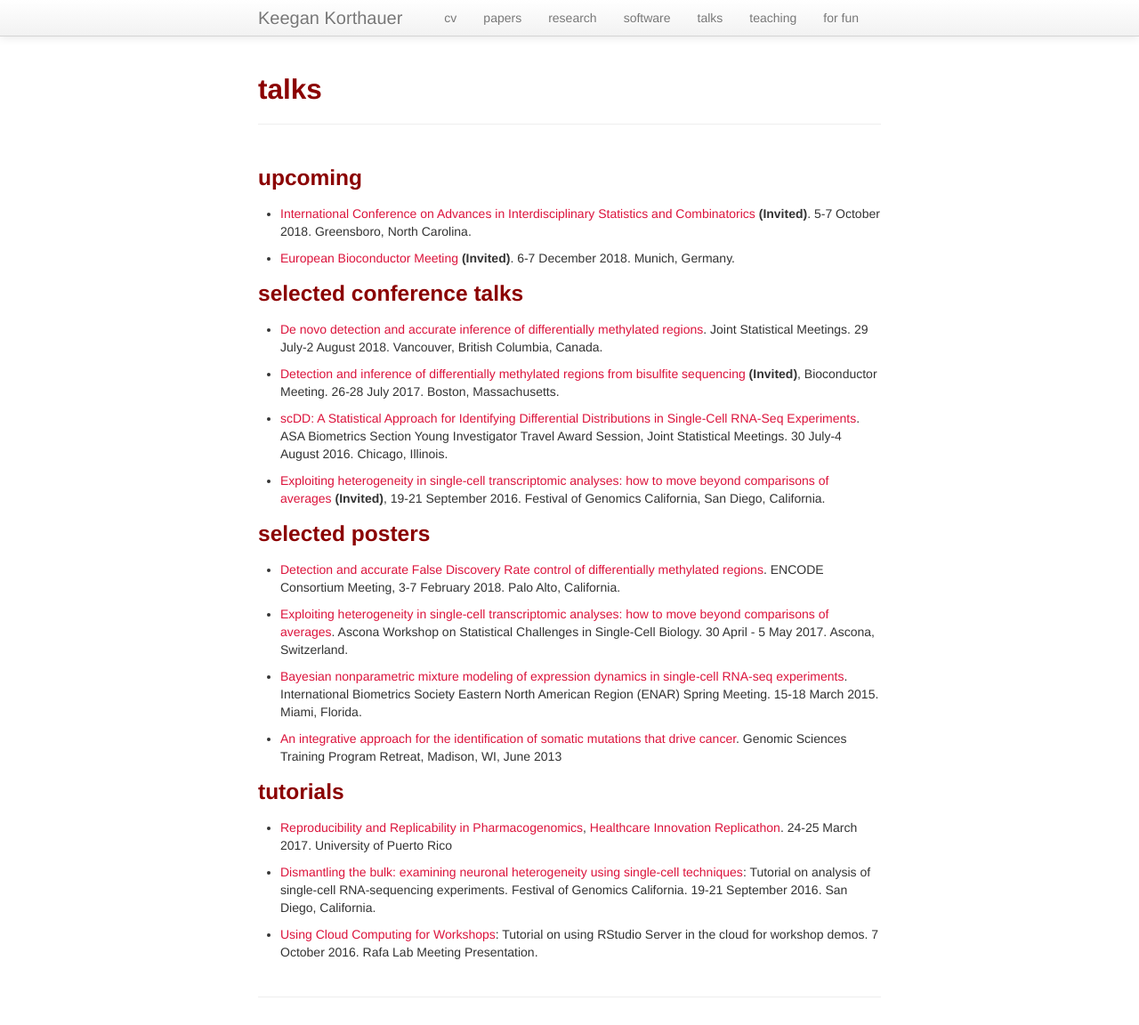
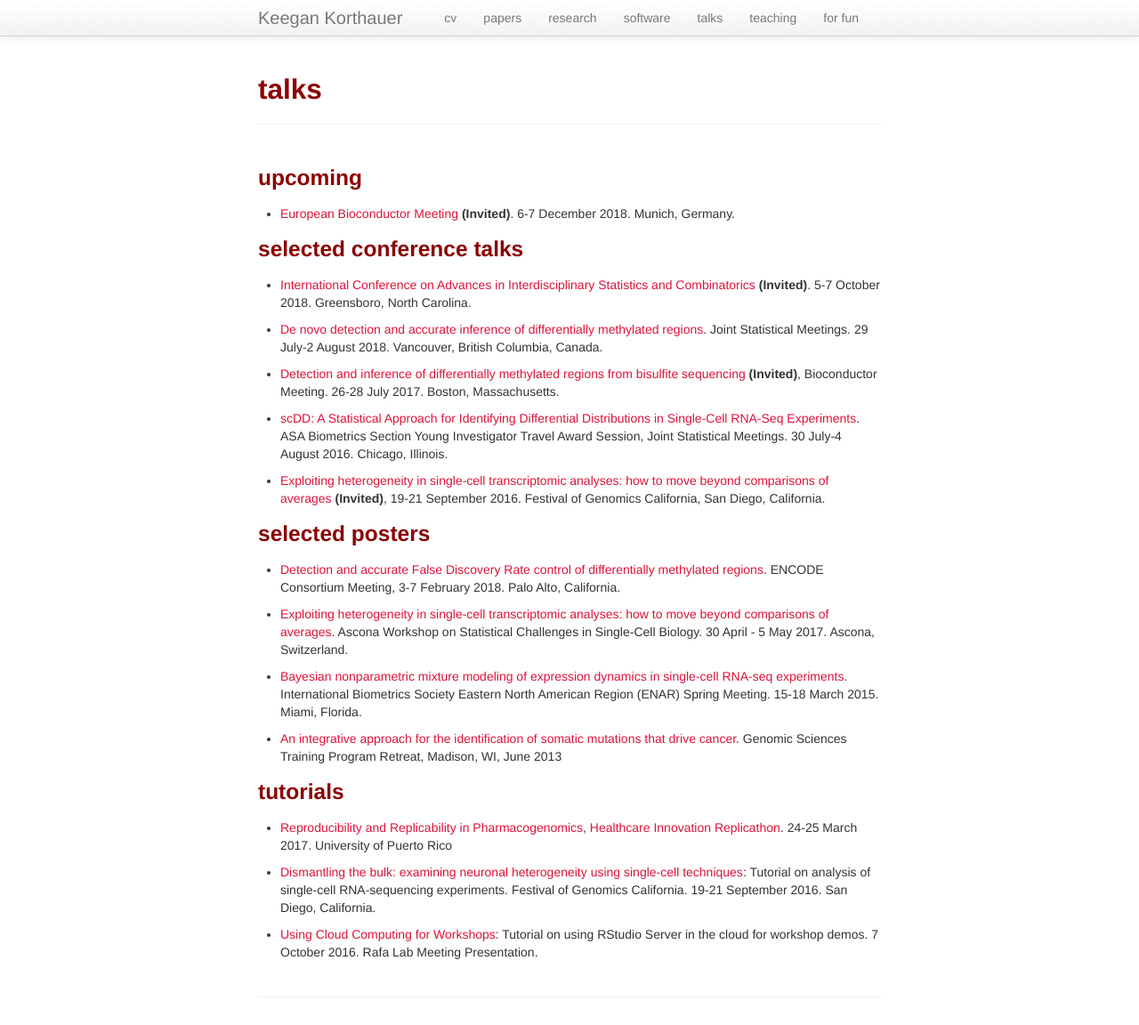
Before and after one commit to kdkorthauer/kdkorthauer.github.io, a Jekyll site: the page built from pages/talks.md, in a window 1280 px wide and 1152 px high. Shown: the whole window at 89% size. Built offline with Jekyll 4.4.1, drawn with Linux system fonts in a browser that asks for light colours; part of the change alters nothing that is shown.

```diff
--- a/pages/talks.md
+++ b/pages/talks.md
@@ -15,12 +15,12 @@ title: talks
 
 ### upcoming
 
-- [International Conference on Advances in Interdisciplinary Statistics and Combinatorics](https://www.uncg.edu/mat/aisc/2018/index.html) **(Invited)**. 5-7 October 2018. Greensboro, North Carolina.
-
 - [European Bioconductor Meeting](https://github.com/lgatto/EuroBioc2018) **(Invited)**. 6-7 December 2018. Munich, Germany.
 
 
 ### selected conference talks
+
+- [International Conference on Advances in Interdisciplinary Statistics and Combinatorics](../talks/korthauer_aisc_2018_static.pdf) **(Invited)**. 5-7 October 2018. Greensboro, North Carolina.
 
 - [De novo detection and accurate inference of differentially methylated regions](../talks/korthauer_jsm_2018_static.pdf). Joint Statistical Meetings. 29 July-2 August 2018. Vancouver, British Columbia, Canada.
 
```
Also changed, not shown: 1 other file.
